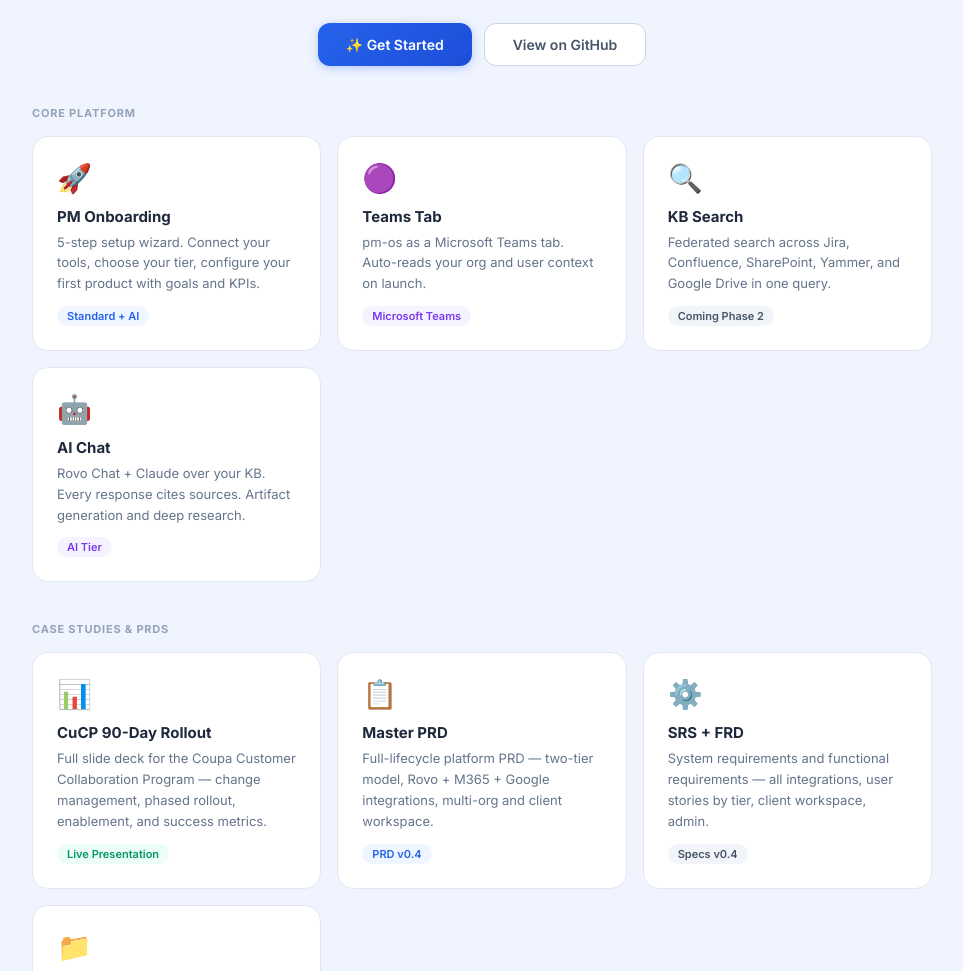
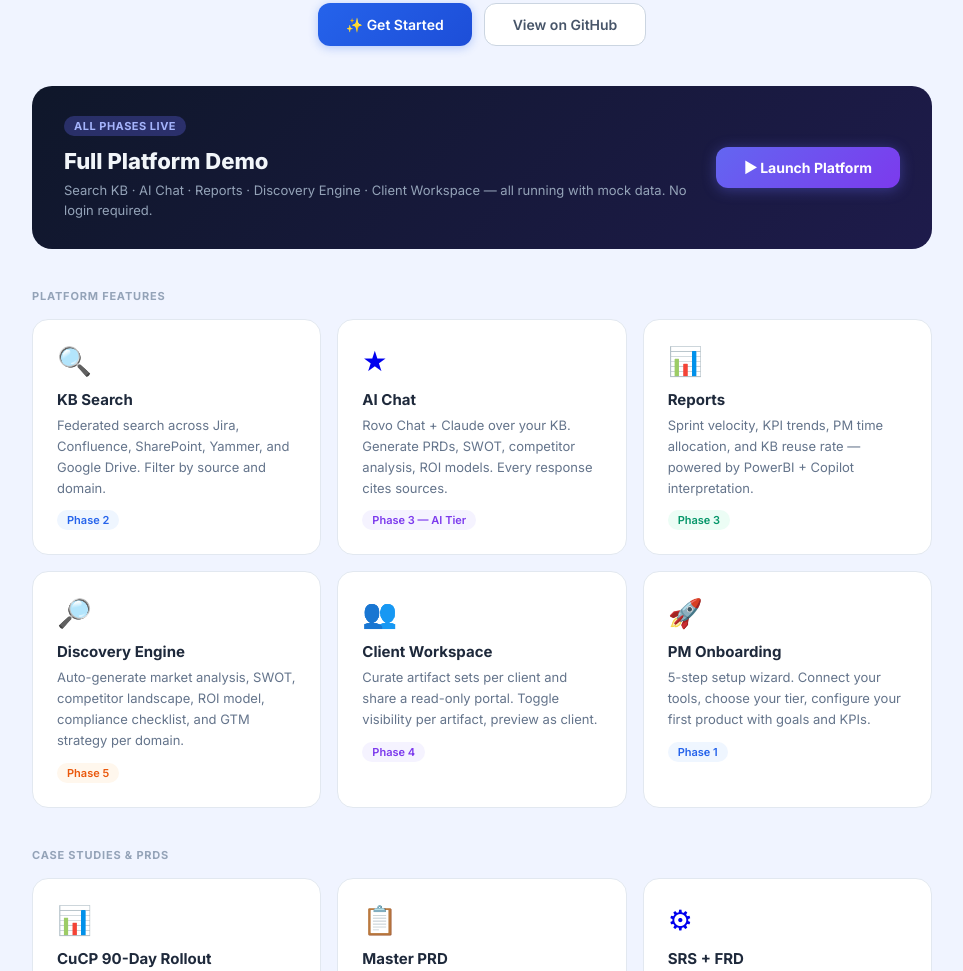
Before and after one commit to vignesh-s7/product-management, a plain HTML site: page docs/index.html in a window 1280 px wide. Shown: the part 379-1350 px from the top of the page, without its empty margins (158-1121 px from the left). Drawn offline with Linux system fonts and the light colour scheme.

Commit message:
feat: update landing page - add platform demo banner + live phase links

```diff
--- a/docs/index.html
+++ b/docs/index.html
@@ -1,9 +1,9 @@
-<\!DOCTYPE html>
+<!DOCTYPE html>
 <html lang="en">
 <head>
 <meta charset="UTF-8">
 <meta name="viewport" content="width=device-width,initial-scale=1">
-<title>pm-os — AI-Native PM Platform</title>
+<title>pm-os &mdash; AI-Native PM Platform</title>
 <link href="https://fonts.googleapis.com/css2?family=Inter:wght@400;500;600;700;800&display=swap" rel="stylesheet">
 <style>
 *{box-sizing:border-box;margin:0;padding:0}
@@ -35,6 +35,14 @@ body{font-family:'Inter',sans-serif;background:#F0F4FF;min-height:100vh;padding:
 .divider{height:1px;background:#E2E8F0;margin:32px 0}
 .footer{text-align:center;font-size:12px;color:#94A3B8;padding:24px 0}
 .footer a{color:#64748B;text-decoration:none}
+/* Featured banner */
+.featured-banner{background:linear-gradient(135deg,#0F172A,#1E1B4B);border-radius:20px;padding:28px 32px;margin-bottom:40px;display:flex;align-items:center;justify-content:space-between;gap:20px;flex-wrap:wrap}
+.featured-banner .fl{flex:1}
+.featured-banner .badge{display:inline-block;background:rgba(99,102,241,.3);color:#A5B4FC;font-size:11px;font-weight:700;padding:3px 10px;border-radius:99px;letter-spacing:.5px;margin-bottom:12px}
+.featured-banner h2{font-size:22px;font-weight:800;color:#F1F5F9;margin-bottom:6px}
+.featured-banner p{font-size:13px;color:#94A3B8;line-height:1.6}
+.btn-demo{padding:12px 28px;border-radius:12px;background:linear-gradient(135deg,#6366F1,#7C3AED);color:#fff;font-size:14px;font-weight:700;text-decoration:none;display:inline-flex;align-items:center;gap:8px;white-space:nowrap;box-shadow:0 2px 14px rgba(99,102,241,.4);transition:all .2s}
+.btn-demo:hover{transform:translateY(-2px);box-shadow:0 4px 20px rgba(99,102,241,.5)}
 </style>
 </head>
 <body>
@@ -42,72 +50,94 @@ body{font-family:'Inter',sans-serif;background:#F0F4FF;min-height:100vh;padding:
   <div class="hero">
     <div class="logo">pm</div>
     <h1>The <span>AI-Native</span> PM<br>Operating System</h1>
-    <p>From first idea to post-launch review. Connects Jira, Confluence, SharePoint, Yammer, Google Workspace, and PowerBI — orchestrated for product managers.</p>
+    <p>From first idea to post-launch review. Connects Jira, Confluence, SharePoint, Yammer, Google Workspace, and PowerBI &mdash; orchestrated for product managers.</p>
     <div class="hero-btns">
-      <a href="onboarding/index.html" class="btn-primary">✨ Get Started</a>
+      <a href="onboarding/index.html" class="btn-primary">&#10024; Get Started</a>
       <a href="https://github.com/vittobh/pm-os" class="btn-outline">View on GitHub</a>
     </div>
   </div>
 
-  <div class="section-label">Core Platform</div>
+  <!-- FEATURED DEMO BANNER -->
+  <div class="featured-banner">
+    <div class="fl">
+      <span class="badge">ALL PHASES LIVE</span>
+      <h2>Full Platform Demo</h2>
+      <p>Search KB &middot; AI Chat &middot; Reports &middot; Discovery Engine &middot; Client Workspace &mdash; all running with mock data. No login required.</p>
+    </div>
+    <a href="app/" class="btn-demo">&#9654; Launch Platform</a>
+  </div>
+
+  <div class="section-label">Platform Features</div>
   <div class="grid">
+    <a href="app/#search" class="card">
+      <div class="card-icon">&#128269;</div>
+      <div class="card-title">KB Search</div>
+      <div class="card-desc">Federated search across Jira, Confluence, SharePoint, Yammer, and Google Drive. Filter by source and domain.</div>
+      <span class="card-tag tag-blue">Phase 2</span>
+    </a>
+    <a href="app/#chat" class="card">
+      <div class="card-icon">&#9733;</div>
+      <div class="card-title">AI Chat</div>
+      <div class="card-desc">Rovo Chat + Claude over your KB. Generate PRDs, SWOT, competitor analysis, ROI models. Every response cites sources.</div>
+      <span class="card-tag tag-purple">Phase 3 &mdash; AI Tier</span>
+    </a>
+    <a href="app/#reports" class="card">
+      <div class="card-icon">&#128202;</div>
+      <div class="card-title">Reports</div>
+      <div class="card-desc">Sprint velocity, KPI trends, PM time allocation, and KB reuse rate &mdash; powered by PowerBI + Copilot interpretation.</div>
+      <span class="card-tag tag-green">Phase 3</span>
+    </a>
+    <a href="app/#discovery" class="card">
+      <div class="card-icon">&#128270;</div>
+      <div class="card-title">Discovery Engine</div>
+      <div class="card-desc">Auto-generate market analysis, SWOT, competitor landscape, ROI model, compliance checklist, and GTM strategy per domain.</div>
+      <span class="card-tag tag-orange">Phase 5</span>
+    </a>
+    <a href="app/#client" class="card">
+      <div class="card-icon">&#128101;</div>
+      <div class="card-title">Client Workspace</div>
+      <div class="card-desc">Curate artifact sets per client and share a read-only portal. Toggle visibility per artifact, preview as client.</div>
+      <span class="card-tag tag-purple">Phase 4</span>
+    </a>
     <a href="onboarding/index.html" class="card">
-      <div class="card-icon">🚀</div>
+      <div class="card-icon">&#128640;</div>
       <div class="card-title">PM Onboarding</div>
       <div class="card-desc">5-step setup wizard. Connect your tools, choose your tier, configure your first product with goals and KPIs.</div>
-      <span class="card-tag tag-blue">Standard + AI</span>
-    </a>
-    <a href="onboarding/teams.html" class="card">
-      <div class="card-icon">🟣</div>
-      <div class="card-title">Teams Tab</div>
-      <div class="card-desc">pm-os as a Microsoft Teams tab. Auto-reads your org and user context on launch.</div>
-      <span class="card-tag tag-purple">Microsoft Teams</span>
-    </a>
-    <a href="#" class="card">
-      <div class="card-icon">🔍</div>
-      <div class="card-title">KB Search</div>
-      <div class="card-desc">Federated search across Jira, Confluence, SharePoint, Yammer, and Google Drive in one query.</div>
-      <span class="card-tag tag-gray">Coming Phase 2</span>
-    </a>
-    <a href="#" class="card">
-      <div class="card-icon">🤖</div>
-      <div class="card-title">AI Chat</div>
-      <div class="card-desc">Rovo Chat + Claude over your KB. Every response cites sources. Artifact generation and deep research.</div>
-      <span class="card-tag tag-purple">AI Tier</span>
+      <span class="card-tag tag-blue">Phase 1</span>
     </a>
   </div>
 
-  <div class="section-label">Case Studies & PRDs</div>
+  <div class="section-label">Case Studies &amp; PRDs</div>
   <div class="grid">
     <a href="cucp/presentation.html" class="card">
-      <div class="card-icon">📊</div>
+      <div class="card-icon">&#128202;</div>
       <div class="card-title">CuCP 90-Day Rollout</div>
-      <div class="card-desc">Full slide deck for the Coupa Customer Collaboration Program — change management, phased rollout, enablement, and success metrics.</div>
+      <div class="card-desc">Full slide deck for the Coupa Customer Collaboration Program &mdash; change management, phased rollout, enablement, and success metrics.</div>
       <span class="card-tag tag-green">Live Presentation</span>
     </a>
     <a href="https://github.com/vittobh/pm-os/blob/main/prds/00-pm-os-platform.md" class="card">
-      <div class="card-icon">📋</div>
+      <div class="card-icon">&#128203;</div>
       <div class="card-title">Master PRD</div>
-      <div class="card-desc">Full-lifecycle platform PRD — two-tier model, Rovo + M365 + Google integrations, multi-org and client workspace.</div>
+      <div class="card-desc">Full-lifecycle platform PRD &mdash; two-tier model, Rovo + M365 + Google integrations, multi-org and client workspace.</div>
       <span class="card-tag tag-blue">PRD v0.4</span>
     </a>
     <a href="https://github.com/vittobh/pm-os/blob/main/docs/product/SRS.md" class="card">
-      <div class="card-icon">⚙️</div>
+      <div class="card-icon">&#9881;</div>
       <div class="card-title">SRS + FRD</div>
-      <div class="card-desc">System requirements and functional requirements — all integrations, user stories by tier, client workspace, admin.</div>
+      <div class="card-desc">System requirements and functional requirements &mdash; all integrations, user stories by tier, client workspace, admin.</div>
       <span class="card-tag tag-gray">Specs v0.4</span>
     </a>
     <a href="https://github.com/vittobh/pm-os/tree/main/prds" class="card">
-      <div class="card-icon">📁</div>
+      <div class="card-icon">&#128193;</div>
       <div class="card-title">All PRDs</div>
-      <div class="card-desc">9 reference PRDs — Y-Score framework, regulated RAG eval, BFSI credit risk, FHIR/Kafka, healthcare, IoT, and more.</div>
+      <div class="card-desc">9 reference PRDs &mdash; Y-Score framework, regulated RAG eval, BFSI credit risk, FHIR/Kafka, healthcare, IoT, and more.</div>
       <span class="card-tag tag-orange">Portfolio</span>
     </a>
   </div>
 
   <div class="divider"></div>
   <div class="footer">
-    Built by <a href="https://github.com/vittobh">Vignesh Vignesh S</a> · Senior PM · AI / BFSI / Healthcare ·
+    Built by <a href="https://github.com/vittobh">Vignesh Vignesh S</a> &middot; Senior PM &middot; AI / BFSI / Healthcare &middot;
     <a href="https://github.com/vittobh/pm-os">github.com/vittobh/pm-os</a>
   </div>
 </div>
```
